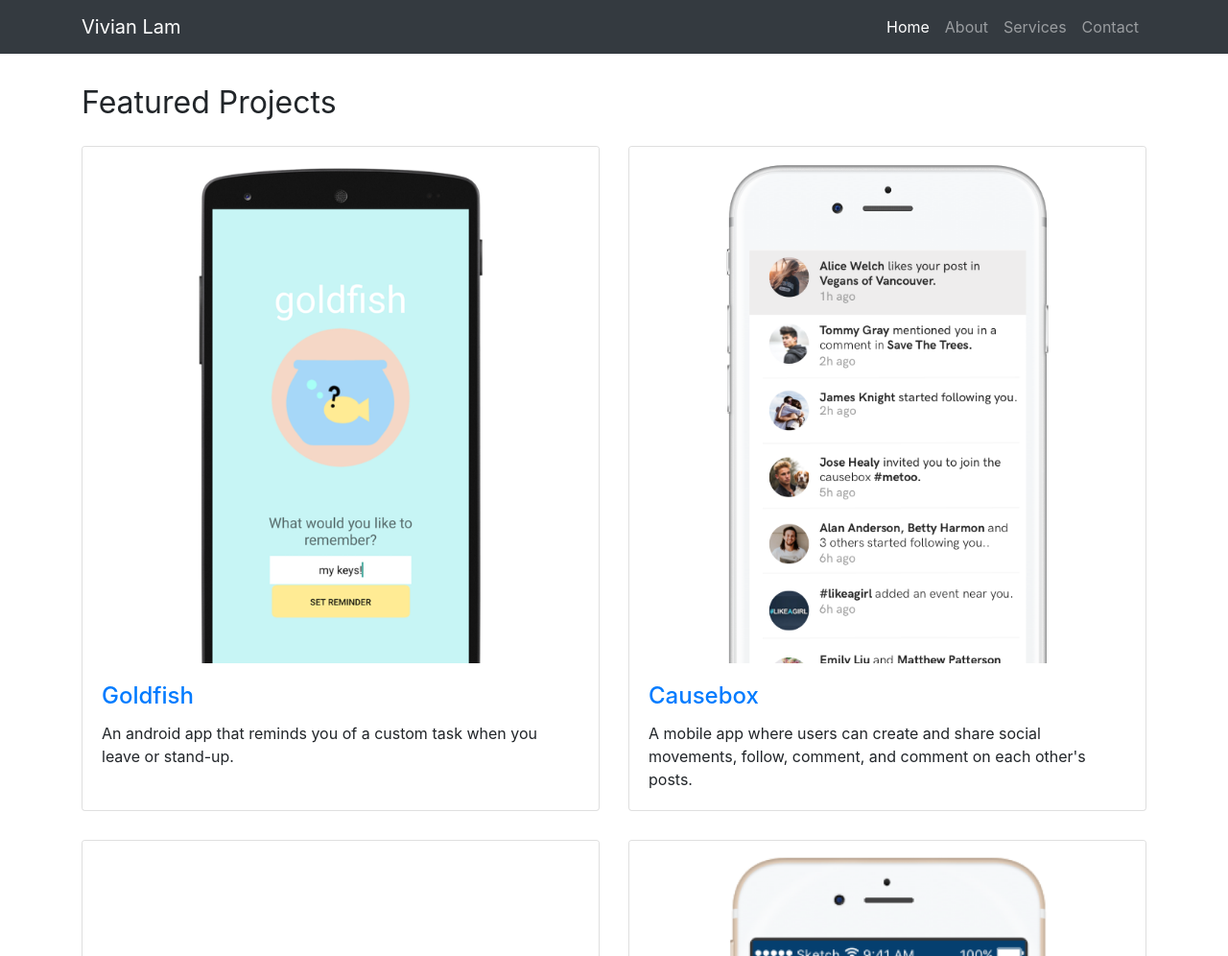
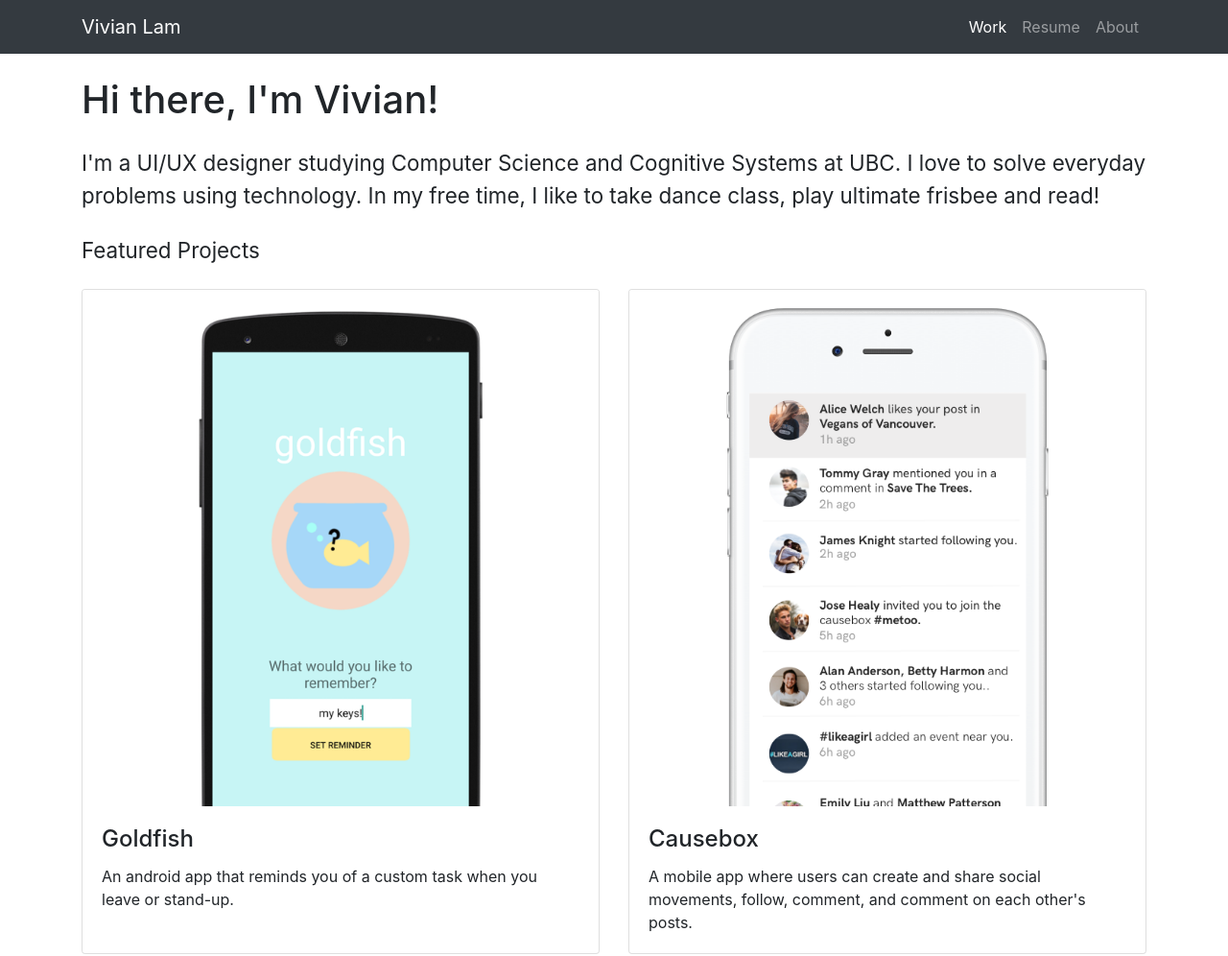
Before and after one commit to gbvivian/website-archive, a website: page index.html in a window 1280 px wide. Shown: the top 996 px of the page at 96% size. Drawn offline with Linux system fonts and the light colour scheme.

Commit message:
update headings and add bio

```diff
--- a/index.html
+++ b/index.html
@@ -31,18 +31,15 @@
       <div class="collapse navbar-collapse" id="navbarResponsive">
         <ul class="navbar-nav ml-auto">
           <li class="nav-item active">
-            <a class="nav-link" href="#">Home
+            <a class="nav-link" href="#">Work
               <span class="sr-only">(current)</span>
             </a>
           </li>
           <li class="nav-item">
-            <a class="nav-link" href="#">About</a>
+            <a class="nav-link" href="#">Resume</a>
           </li>
           <li class="nav-item">
-            <a class="nav-link" href="#">Services</a>
-          </li>
-          <li class="nav-item">
-            <a class="nav-link" href="#">Contact</a>
+            <a class="nav-link" href="#">About</a>
           </li>
         </ul>
       </div>
@@ -58,9 +55,18 @@
       <small>Secondary Text</small>
     </h1>
     -->
-    <h1 class="my-4">
+    <h1 class="my-4"> Hi there, I'm Vivian!
+    </h1>
+    <h3>
+      <small>
+        I'm a UI/UX designer studying Computer Science and Cognitive Systems at UBC. I love to solve everyday problems using technology.
+        In my free time, I like to take dance class, play ultimate frisbee and read!
+      </small>
+    </h3>
+
+    <h3 class="my-4">
       <small>Featured Projects</small>
-    </h1>
+    </h3>
 
     <div class="row">
       <div class="col-lg-6 portfolio-item">
@@ -68,7 +74,7 @@
           <a href="#"><img class="card-img-top" src="resources/goldfish_700.png" alt=""></a>
           <div class="card-body">
             <h4 class="card-title">
-              <a href="#">Goldfish</a>
+              Goldfish
             </h4>
             <p class="card-text">An android app that reminds you of a custom task when you leave or stand-up.</p>
           </div>
@@ -79,7 +85,7 @@
           <a href="#"><img class="card-img-top" src="resources/causebox_700.png" alt=""></a>
           <div class="card-body">
             <h4 class="card-title">
-              <a href="#">Causebox</a>
+              Causebox
             </h4>
             <p class="card-text">A mobile app where users can create and share social movements, follow, comment, and comment
               on each other's posts.</p>
@@ -91,7 +97,7 @@
           <a href="#"><img class="card-img-top" src="resources/goodyquotes_700.png" alt=""></a>
           <div class="card-body">
             <h4 class="card-title">
-              <a href="#">Goodyquotes</a>
+              Goodyquotes
             </h4>
             <p class="card-text">A website where you can get inspirational quotes with a click of a button.</p>
           </div>
@@ -102,7 +108,7 @@
           <a href="#"><img class="card-img-top" src="resources/sleepcharge_700.png" alt=""></a>
           <div class="card-body">
             <h4 class="card-title">
-              <a href="#">Recharge</a>
+              Recharge
             </h4>
             <p class="card-text">A mobile app that allows you to easily keep track of your sleep to help increase your motivation,
               concentration, and memory.</p>
@@ -114,9 +120,10 @@
           <a href="#"><img class="card-img-top" src="resources/inequality_700.png" alt=""></a>
           <div class="card-body">
             <h4 class="card-title">
-              <a href="#">UBC Oxfam</a>
+              UBC Oxfam
             </h4>
-            <p class="card-text">A poster featuring an event collaboration between 3 UBC clubs, focused on the topic of inequality.</p>
+            <p class="card-text">A poster featuring an event collaboration between 3 UBC clubs, focused on the topic of inequality.
+            </p>
           </div>
         </div>
       </div>
@@ -125,7 +132,7 @@
           <a href="#"><img class="card-img-top" src="resources/townhall_700.png" alt=""></a>
           <div class="card-body">
             <h4 class="card-title">
-              <a href="#">UBC Sustainability Collective</a>
+              UBC Sustainability Collective
             </h4>
             <p class="card-text">A poster featuring UBC Sustainability Collective's very first event of the year-- UBC Climate
               Town Hall, where students discuss and fight for climate justice.</p>
```
